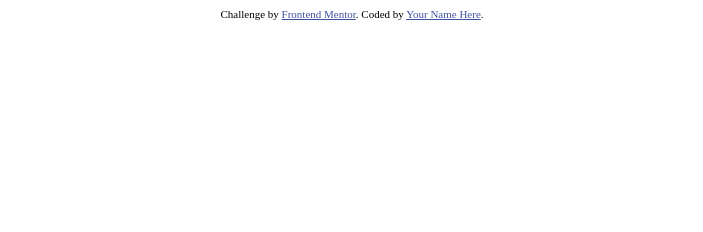
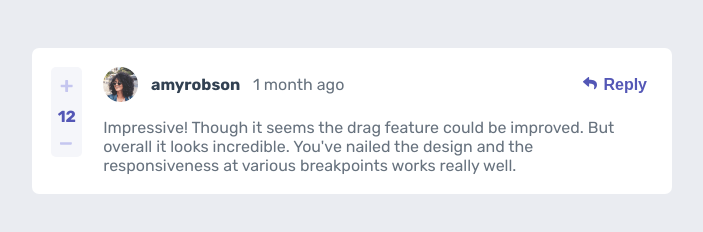
Before and after one commit to binoyam/Interactive_comment_section, a plain HTML site: page index.html in a window 1280 px wide. Shown: the whole page, without its empty margins (288-991 px from the left). Drawn offline with Linux system fonts and the light colour scheme.

Commit message:
hard coding :(, there must be an easier way

```diff
--- a/app.js
+++ b/app.js
@@ -0,0 +1,17 @@
+import mockData from './data.json' assert {type: 'json'}
+console.log(mockData)
+
+function createComment() {
+  const commentsContainer = document.querySelector(".notifications");
+  const commentTemplate = document.querySelector(".comment-template");
+  var commentNode = commentTemplate.cloneNode(true);
+  commentsContainer.appendChild(commentNode)
+
+  commentNode.querySelector(".comment-template .user-name").innerText = mockData.comments[1].user.username;
+  commentNode.querySelector(".avatar").src = mockData.comments[1].user.image.webp;
+  commentNode.querySelector(".score").innerText = mockData.comments[1].score;
+  commentNode.querySelector(".created-at").innerText = mockData.comments[1].createdAt;
+  commentNode.querySelector(".comment-content").innerText = mockData.comments[1].content;
+
+}
+createComment()
--- a/index.html
+++ b/index.html
@@ -1,26 +1,41 @@
 <!DOCTYPE html>
 <html lang="en">
+
 <head>
   <meta charset="UTF-8">
-  <meta name="viewport" content="width=device-width, initial-scale=1.0"> <!-- displays site properly based on user's device -->
+  <meta name="viewport" content="width=device-width, initial-scale=1.0">
+  <link rel="stylesheet" href="./styles.css">
+  <title>Interactive comments section</title>
 
-  <link rel="icon" type="image/png" sizes="32x32" href="./images/favicon-32x32.png">
+</head>
 
-  <title>Frontend Mentor | Interactive comments section</title>
-
-  <!-- Feel free to remove these styles or customise in your own stylesheet 👍 -->
-  <style>
-    .attribution { font-size: 11px; text-align: center; }
-    .attribution a { color: hsl(228, 45%, 44%); }
-  </style>
-</head>
 <body>
 
-  <!-- Pull dynamic content from the data.json file -->
+  <div class="container">
+    <div class="notifications">
+      <div class="comment-template">
+        <div class="rating">
+          <img src="./images/icon-plus.svg" alt="plus-sign">
+          <span class="score">12</span>
+          <img src="./images/icon-minus.svg" alt="minus-sign">
+        </div>
+        <div class="user">
+          <div class="head">
+            <img class="avatar" src="./images/avatars/image-amyrobson.png" alt="image-amyrobson">
+            <span class="user-name">amyrobson</span>
+            <span class="created-at">1 month ago</span>
+          </div>
+          <p class="comment-content">Impressive! Though it seems the drag feature could be improved. But overall it
+            looks incredible. You've nailed the design and the responsiveness at various breakpoints works really well.
+          </p>
+        </div>
+        <button class="reply"><img src="./images/icon-reply.svg" alt="icon-reply">Reply</button>
+      </div>
+    </div>
+  </div>
 
-  <div class="attribution">
-    Challenge by <a href="https://www.frontendmentor.io?ref=challenge" target="_blank">Frontend Mentor</a>.
-    Coded by <a href="#">Your Name Here</a>.
-  </div>
+
+  <script type="module" src="./app.js"></script>
 </body>
+
 </html>
--- a/styles.css
+++ b/styles.css
@@ -0,0 +1,141 @@
+@import url('https://fonts.googleapis.com/css2?family=Rubik:wght@400;500;700&display=swap');
+
+:root {
+    --Moderate-blue: hsl(238, 40%, 52%);
+    --Soft-Red: hsl(358, 79%, 66%);
+    --Light-grayish-blue: hsl(239, 57%, 85%);
+    --Pale-red: hsl(357, 100%, 86%);
+
+    --Dark-blue: hsl(212, 24%, 26%);
+    --Grayish-Blue: hsl(211, 10%, 45%);
+    --Light-gray: hsl(223, 19%, 93%);
+    --Very-light-gray: hsl(228, 33%, 97%);
+    --White: hsl(0, 0%, 100%);
+}
+
+* {
+    margin: 0;
+    padding: 0;
+    box-sizing: border-box;
+}
+
+body {
+    font-family: 'Rubik', sans-serif;
+    font-size: 16px;
+    background-color: var(--Light-gray);
+}
+
+img {
+    max-width: 100%;
+}
+
+button {
+    border: none;
+    outline: none;
+    background-color: transparent;
+    cursor: pointer;
+}
+
+.container {
+    width: 100%;
+}
+
+/* wrapper */
+.notifications {
+    width: 50%;
+    margin: 3rem auto;
+    display: flex;
+    flex-direction: column;
+}
+
+/* comment block*/
+.comment-template {
+    background-color: var(--White);
+    padding: 1.2rem;
+    border-radius: 7px;
+    position: relative;
+    display: flex;
+    align-items: start;
+    margin-bottom: 1rem;
+}
+
+/* rating section & name/img/created at section*/
+
+/* reply button */
+button.reply {
+    position: absolute;
+    top: 28px;
+    right: 25px;
+    color: var(--Moderate-blue);
+    font-size: 16px;
+    font-weight: 700;
+}
+
+button.reply:hover {
+    opacity: 0.75;
+}
+
+button.reply img {
+    margin-right: 0.4rem;
+}
+
+/* rating counter */
+.rating {
+    display: flex;
+    flex-direction: column;
+    justify-content: space-between;
+    max-width: 45px;
+    align-items: center;
+    padding: 0.75rem;
+    background-color: var(--Very-light-gray);
+    height: 90px;
+    margin-right: 1.3rem;
+    border-radius: 5px;
+    overflow: hidden;
+}
+
+.rating img {
+    min-width: 13px;
+    cursor: pointer;
+}
+
+span.score {
+    color: var(--Moderate-blue);
+    font-weight: 700;
+}
+
+/* user avatar/ created at */
+.user {
+    display: flex;
+    flex-direction: column;
+    justify-content: space-between;
+}
+
+.head {
+    display: flex;
+    align-items: center;
+    gap: 0.8rem;
+    margin-bottom: 1rem;
+}
+
+/* avatar image */
+.head img {
+    width: 35px;
+}
+
+/* username/ createat*/
+.user-name {
+    color: var(--Dark-blue);
+    font-weight: 700;
+}
+
+.created-at {
+    color: var(--Grayish-Blue);
+    font-weight: 400;
+}
+
+/*comment content */
+.comment-content {
+    color: var(--Grayish-Blue);
+    padding-right: 30px;
+}
```
